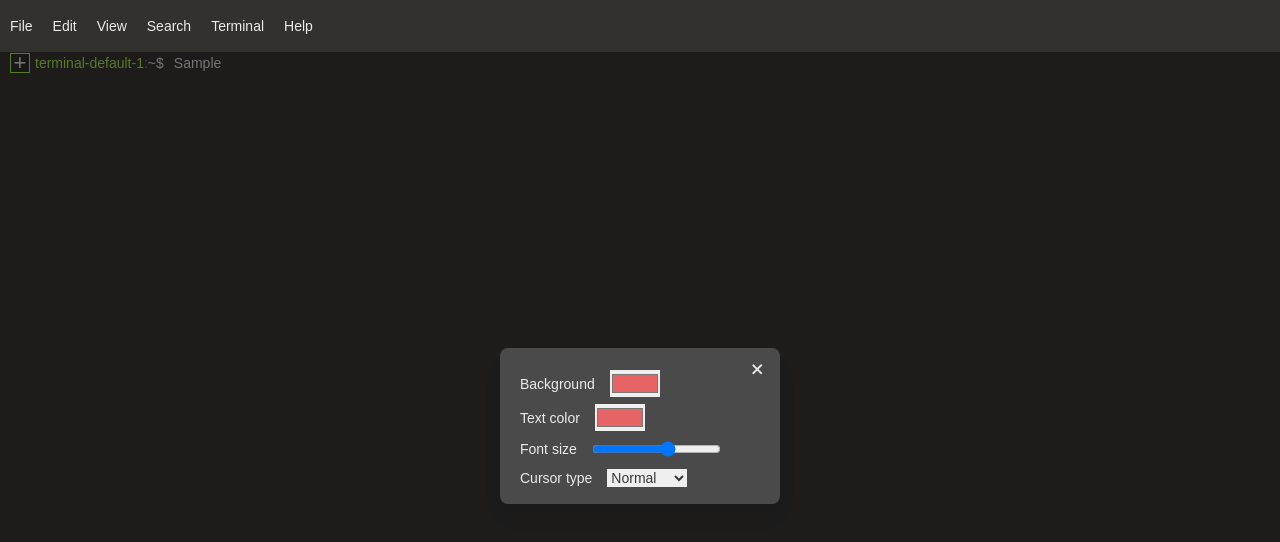
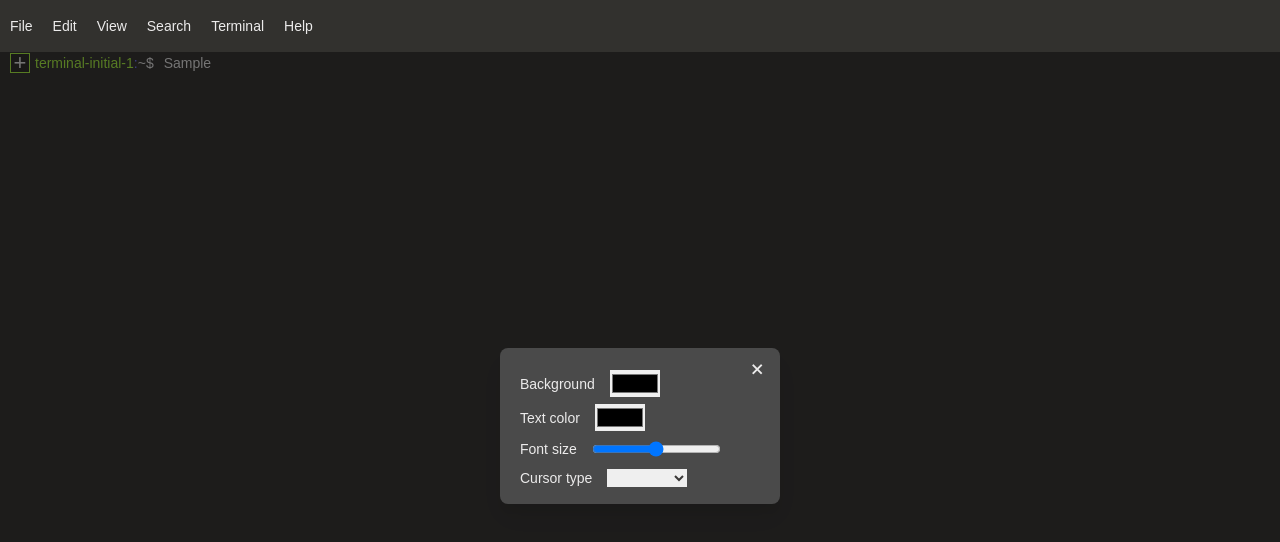
Before and after one commit to codebuddy969/k-ivork-app, an Angular app: page / in a window 1280 px wide. Both pictures are taken after typing "Sample" into the empty fields and a click on the button "Style terminal". Shown: the top 542 px of the page. Built offline with nearby package versions, Linux system fonts and the light colour scheme.

Commit message:
Added request chaining

```diff
--- a/src/app/app.component.css
+++ b/src/app/app.component.css
@@ -34,17 +34,37 @@
 }
 
 .form-group {
+    color: inherit;
+    font-size: inherit;
     display: flex;
     align-items: center;
 }
 
 .response {
+    color: inherit;
+    overflow: auto;
     padding-top: 10px;
+    font-size: inherit;
+    max-height: calc(100% - 22px);
+}
+
+.response li {
+    color: inherit;
+    font-size: inherit;
+}
+
+form {
+    width: 100%;
 }
 
 nav {
     display: flex;
     background-color: #32312E;
+}
+
+form {
+    color: inherit;
+    font-size: inherit;
 }
 
 button {
@@ -79,5 +99,7 @@ h1 span:nth-child(2) {
 input {
     top: 60px;
     width: 100%;
+    color: inherit;
+    font-size: inherit;
     background-color: transparent;
 }
--- a/src/app/app.component.html
+++ b/src/app/app.component.html
@@ -8,37 +8,46 @@
 </nav>
 <div class="container">
     <div class="terminal"
-         (click)="selected = terminal; serverData = []"
+         (click)="selected !== terminal.name ? serverData = [] : false; selected = terminal.name"
          *ngFor="let terminal of terminals; let i = index"
+         [ngStyle]="terminal.styles"
+         [style.fontSize.px]="terminal.styles.size"
          [style.width.%]="this.terminals.length % 2 !== 0 ? (100 / cells) : 100 / (this.terminals.length / 2)"
          [style.height.%]="this.terminals.length <= 2 ? 100 : 50"
          [style.max-width.%]="this.terminals.length === 2 ? 50 : 100"
          [class.extra]="i === (terminals.length - 1) && this.terminals.length % 2 !== 0">
         <div class="form-group">
             <h1>
-                <button *ngIf="i" title="Remove terminal" (click)="removeTerminal(terminal)">-</button>
-                <button title="Style terminal" (click)="modal = terminal">+</button>
-                {{terminal}}-{{i + 1}}
+                <button *ngIf="i" title="Remove terminal" (click)="removeTerminal(terminal.name)">-</button>
+                <button title="Style terminal" (click)="modal = terminal.name">+</button>
+                {{terminal.name}}-{{i + 1}}
                 <span>:</span><span>~</span><span>$</span>
             </h1>
-            <form *ngIf="selected === terminal"
-                  (ngSubmit)="onSubmit(terminal)"
+            <form *ngIf="selected === terminal.name"
+                  (ngSubmit)="onSubmit(terminal.name)"
                   #self="ngForm">
-                <input type="text"
+                <input #field
+                       type="text"
                        name="command"
-                       [id]="terminal"
-                       #name="ngModel"
+                       [id]="terminal.name"
+                       placeholder="'posts', 'comments' or 'todos'. Chained 'posts&todos'"
                        autocomplete="off"
-                       [(ngModel)]="model.command"
                        appFocus>
             </form>
         </div>
-        <ul class="response" *ngIf="selected === terminal">
-            <li *ngFor="let data of serverData">User with ID {{data?.userId}} published such title: {{data?.title}}</li>
+        <ul class="response" *ngIf="selected === terminal.name">
+            <li *ngFor="let data of serverData">
+                <div *ngFor="let row of data">
+                    User with ID of {{row?.userId || row?.id}}
+                    {{row?.email ? 'and email: "' + row.email + '"': ''}}
+                    {{row?.body ? 'published such comment: "' + row.body + '"': ''}}
+                    {{row?.title ? 'published such title: "' + row.title + '"': ''}}
+                </div>
+            </li>
         </ul>
-        <app-styles-modal *ngIf="modal === terminal"
-                          [name]="terminal"
+        <app-styles-modal *ngIf="modal === terminal.name"
+                          [name]="terminal.name"
                           (action)="modal = ''"
-                          (config)="updateTerminalStyles($event)"></app-styles-modal>
+                          (config)="terminal.styles = $event;"></app-styles-modal>
     </div>
 </div>
--- a/src/app/app.component.ts
+++ b/src/app/app.component.ts
@@ -1,4 +1,4 @@
-import {Component, OnInit, ViewChild} from '@angular/core';
+import {Component, OnInit, ViewChild, ElementRef} from '@angular/core';
 import {NgForm} from '@angular/forms';
 import {SessionService, BaseProvider, IServerData, IStyles} from '@app/core';
 
@@ -11,17 +11,15 @@ import {SessionService, BaseProvider, IServerData, IStyles} from '@app/core';
 export class AppComponent implements OnInit {
 
     @ViewChild('self') private readonly self: NgForm;
+    @ViewChild('field') field: ElementRef;
 
     name = '';
     cells = 0;
     modal = '';
-    styles = [];
     terminals = [];
-    theme: IStyles;
     serverData: any;
-    selected = 'terminal-default';
+    selected = 'terminal-initial';
     options = ['File', 'Edit', 'View', 'Search', 'Terminal', 'Help'];
-    model = {command: ''};
 
     constructor(
         private sessionService: SessionService,
@@ -55,35 +53,34 @@ export class AppComponent implements OnInit {
     }
 
     syncronizeTerminals() {
-        this.styles = [];
         this.terminals = [];
         for (let i = 0; i < sessionStorage.length; i++) {
             if (sessionStorage.key(i).startsWith('terminal')) {
-                this.terminals.push(sessionStorage.key(i));
-            }
-            if (sessionStorage.key(i).startsWith('theme')) {
-                this.styles.push(
-                    {[sessionStorage.key(i).slice(6)]: JSON.parse(sessionStorage.getItem(sessionStorage.key(i)))}
-                );
+                this.terminals.push({
+                    name: sessionStorage.key(i),
+                    styles: this.sessionService.read(`theme-${sessionStorage.key(i)}`)
+                });
             }
         }
-        console.log(this.styles);
         this.cells = Math.ceil((this.terminals.length) / 2);
     }
 
-    updateTerminalStyles(event: IStyles) {
-        console.log('Config', event);
-    }
+    onSubmit(id: string) {
+        const fieldValue = this.field.nativeElement.value;
+        const commands = fieldValue.replace(/ /g, '').split('&')
 
-    onSubmit(id: string) {
-        this.sessionService.store(id, this.model.command);
-        this.baseProvider.Request('GET', `https://jsonplaceholder.typicode.com/posts?userId=${this.model.command}`)
-            .then(response => {
-                this.serverData = response as any;
-                this.self.reset();
-            })
-            .catch((e) => {
-                console.log(e); // "Bad, bad, bad!"
-            });
+        this.sessionService.store(id, fieldValue);
+        this.serverData = [];
+
+        commands.map(command => {
+            this.baseProvider.Request('GET', `https://jsonplaceholder.typicode.com/${command}`)
+                .then(response => {
+                    this.serverData.push(response);
+                    this.self.reset();
+                })
+                .catch((e) => {
+                    console.log(e);
+                });
+        });
     }
 }
--- a/src/app/core/models/server-data.interface.ts
+++ b/src/app/core/models/server-data.interface.ts
@@ -1,5 +1,6 @@
 export interface IServerData {
     id: string;
-    name: string;
-    address: string;
+    userId: string;
+    title: string;
+    body: string;
 }
--- a/src/app/core/services/session.service.ts
+++ b/src/app/core/services/session.service.ts
@@ -14,31 +14,20 @@ export class SessionService {
 
     createDefaultSession(): void {
         if (window.sessionStorage && !sessionStorage.length) {
-            sessionStorage.setItem('terminal-default', JSON.stringify(['apt-command']));
+            sessionStorage.setItem('terminal-initial', JSON.stringify(['apt-command']));
+            sessionStorage.setItem(`theme-terminal-initial`, JSON.stringify({}));
         }
     }
 
     createSession(id: string): void {
         if (window.sessionStorage) {
             sessionStorage.setItem(id, JSON.stringify(['initial-command']));
-        }
-    }
-
-    createTheme(id: string): void {
-        const condition = sessionStorage.getItem(`theme-${id}`);
-        if (window.sessionStorage && !condition) {
             sessionStorage.setItem(`theme-${id}`, JSON.stringify({}));
         }
     }
 
     updateTheme(id: string, config: any): void {
         sessionStorage.setItem(`theme-${id}`, JSON.stringify(config));
-    }
-
-    readTheme(id: string) {
-        if (window.sessionStorage) {
-            return JSON.parse(sessionStorage.getItem(`theme-${id}`));
-        }
     }
 
     store(id: string, command: string): void {
--- a/src/app/shared/components/styles-modal/styles-modal.component.css
+++ b/src/app/shared/components/styles-modal/styles-modal.component.css
@@ -15,6 +15,7 @@
     border-radius: 8px;
     padding: 15px 20px;
     position: relative;
+    cursor: auto;
     background-color: #4a4a4a;
     box-shadow: 0 14px 28px rgba(0,0,0,0.05), 0 10px 10px rgba(0,0,0,0.05);
 }
--- a/src/app/shared/components/styles-modal/styles-modal.component.html
+++ b/src/app/shared/components/styles-modal/styles-modal.component.html
@@ -19,12 +19,12 @@
                [(ngModel)]="model.color">
     </div>
     <div class="modal-group">
-        <label for="size">Font size</label>
+        <label for="fontSize">Font size</label>
         <input min="10"
                max="20"
                type="range"
-               id="size"
-               name="size"
+               id="fontSize"
+               name="fontSize"
                #name="ngModel"
                (ngModelChange)="model.size = $event; updateTheme()"
                [(ngModel)]="model.size">
@@ -36,8 +36,10 @@
                 #name="ngModel"
                 (ngModelChange)="model.cursor = $event; updateTheme()"
                 [(ngModel)]="model.cursor">
+            <option value="auto" selected>Auto</option>
             <option value="crosshair">Crosshair</option>
-            <option value="normal">Normal</option>
+            <option value="grab">Grab</option>
+            <option value="none">None</option>
         </select>
     </div>
 </div>
--- a/src/app/shared/components/styles-modal/styles-modal.component.ts
+++ b/src/app/shared/components/styles-modal/styles-modal.component.ts
@@ -16,14 +16,14 @@ export class StylesModalComponent implements OnInit {
         background: '#e66465',
         color: '#e66465',
         size: 16,
-        cursor: 'normal'
+        cursor: 'auto'
     };
 
     constructor(private sessionService: SessionService) {
     }
 
     ngOnInit(): void {
-        this.sessionService.createTheme(this.name);
+        this.model = this.sessionService.read(`theme-${this.name}`) as any;
     }
 
     updateTheme() {
```
